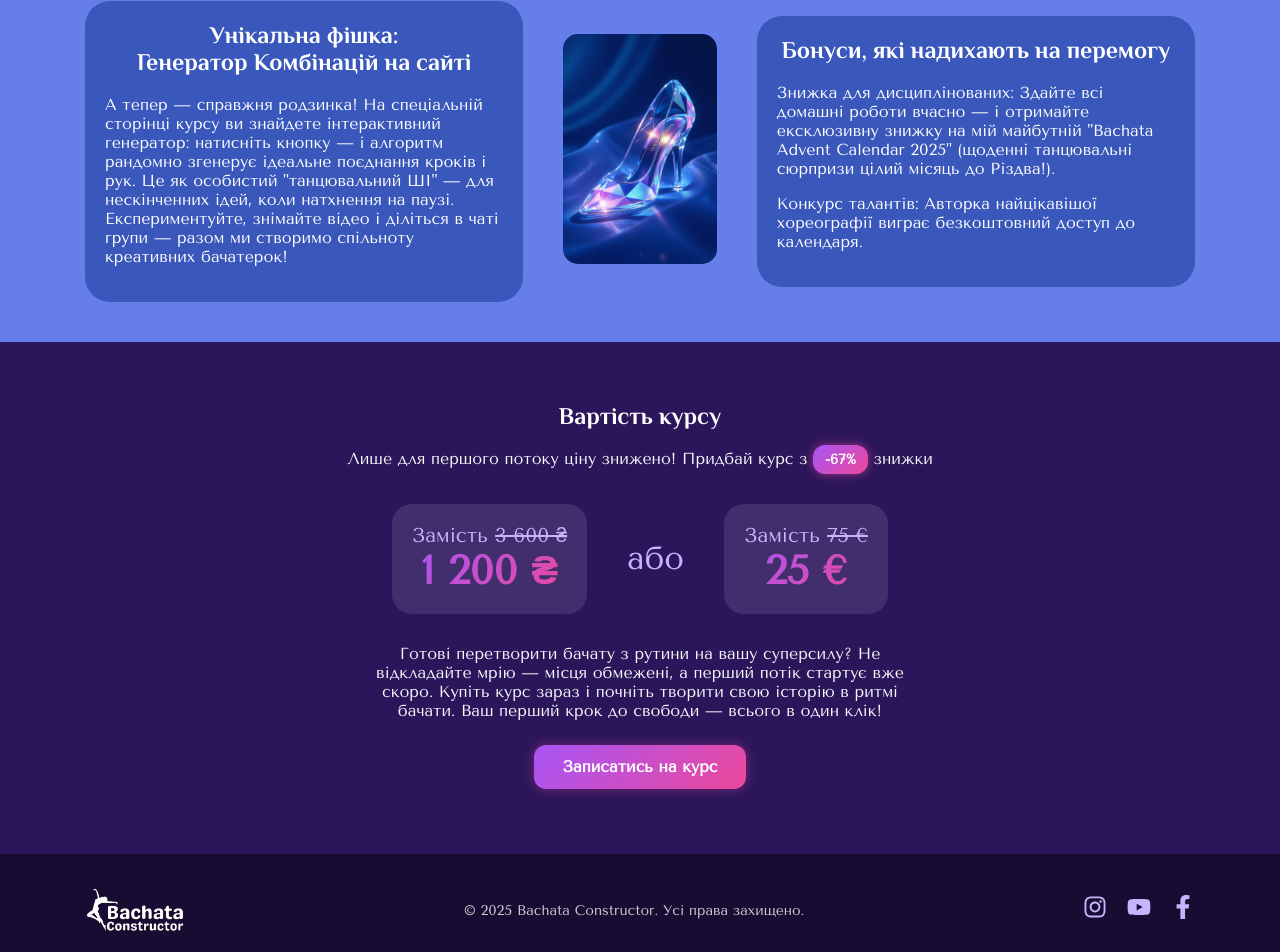
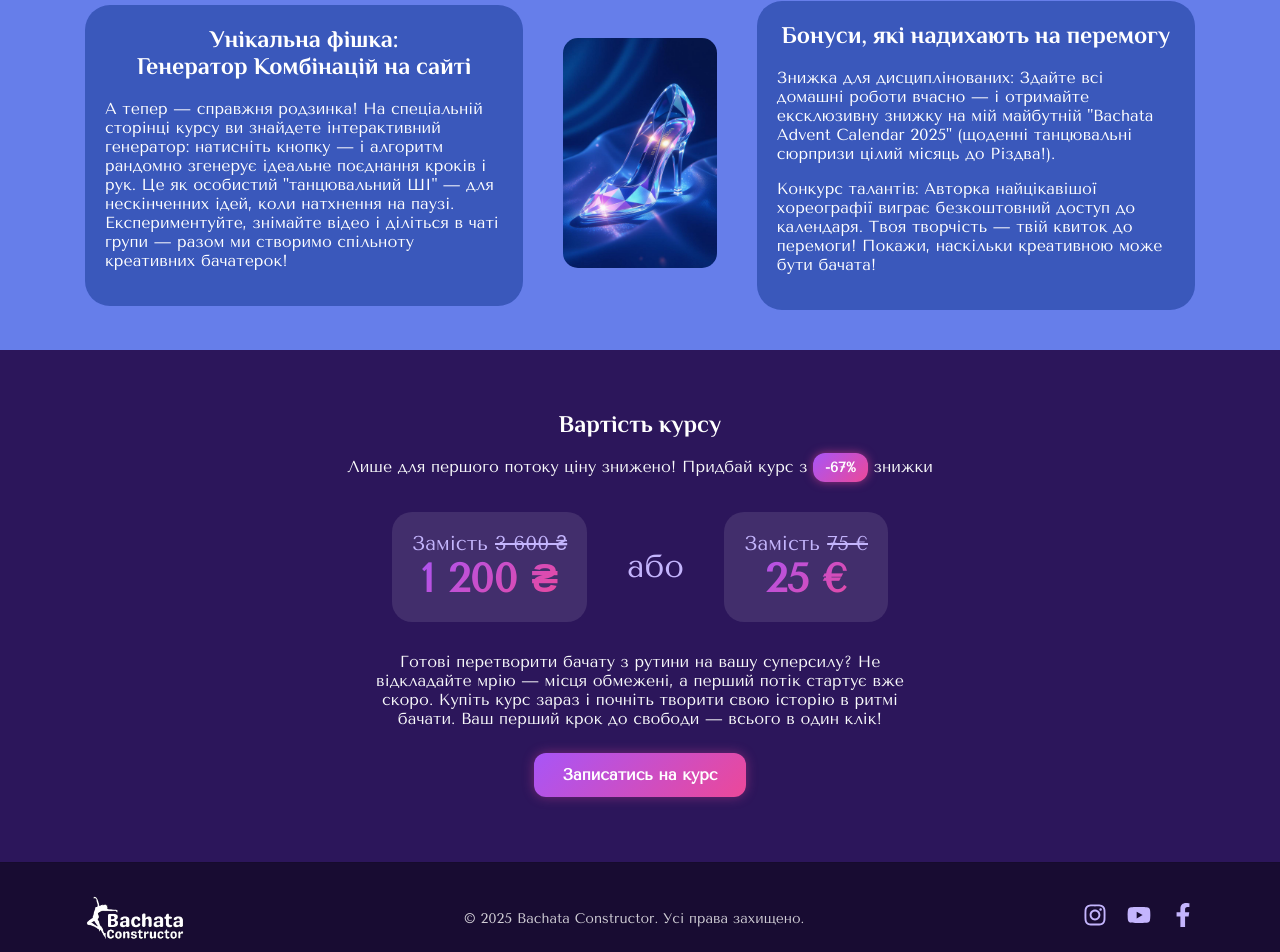
Before and after one commit to AnnaShpak01/dance-platform, a Next.js app: page / in a window 1280 px wide. Shown: the part 2546-3498 px from the top of the page. Built offline with nearby package versions, Linux system fonts and the light colour scheme; no server answers.

Commit message:
fixed text

```diff
--- a/app/page.tsx
+++ b/app/page.tsx
@@ -213,7 +213,8 @@ export default function HomePage() {
               </p>
               <p>
                 Конкурс талантів: Авторка найцікавішої хореографії виграє безкоштовний доступ до
-                календаря.{' '}
+                календаря. Твоя творчість — твій квиток до перемоги! Покажи, наскільки креативною
+                може бути бачата!{' '}
               </p>
             </div>
           </div>
```
